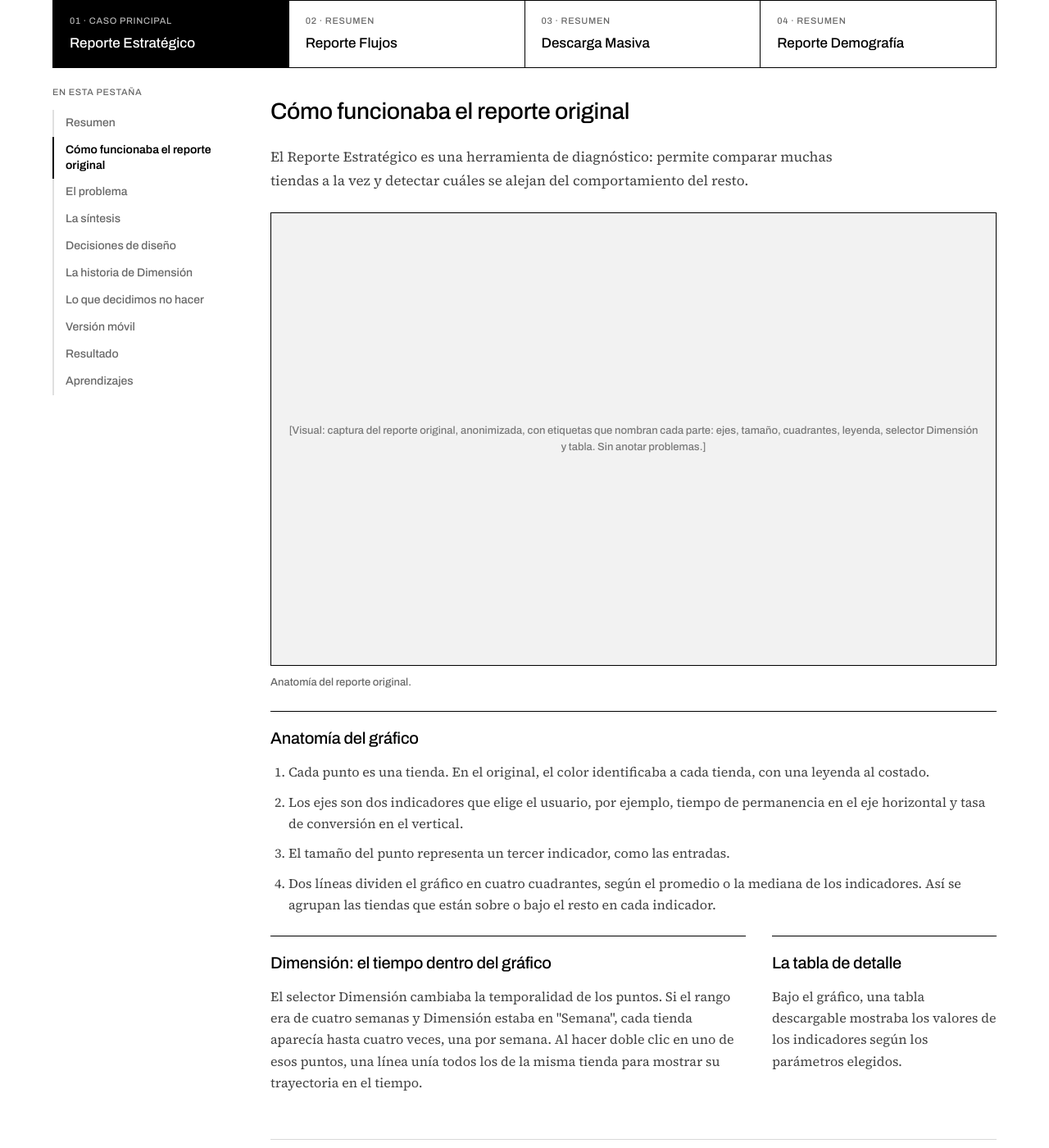
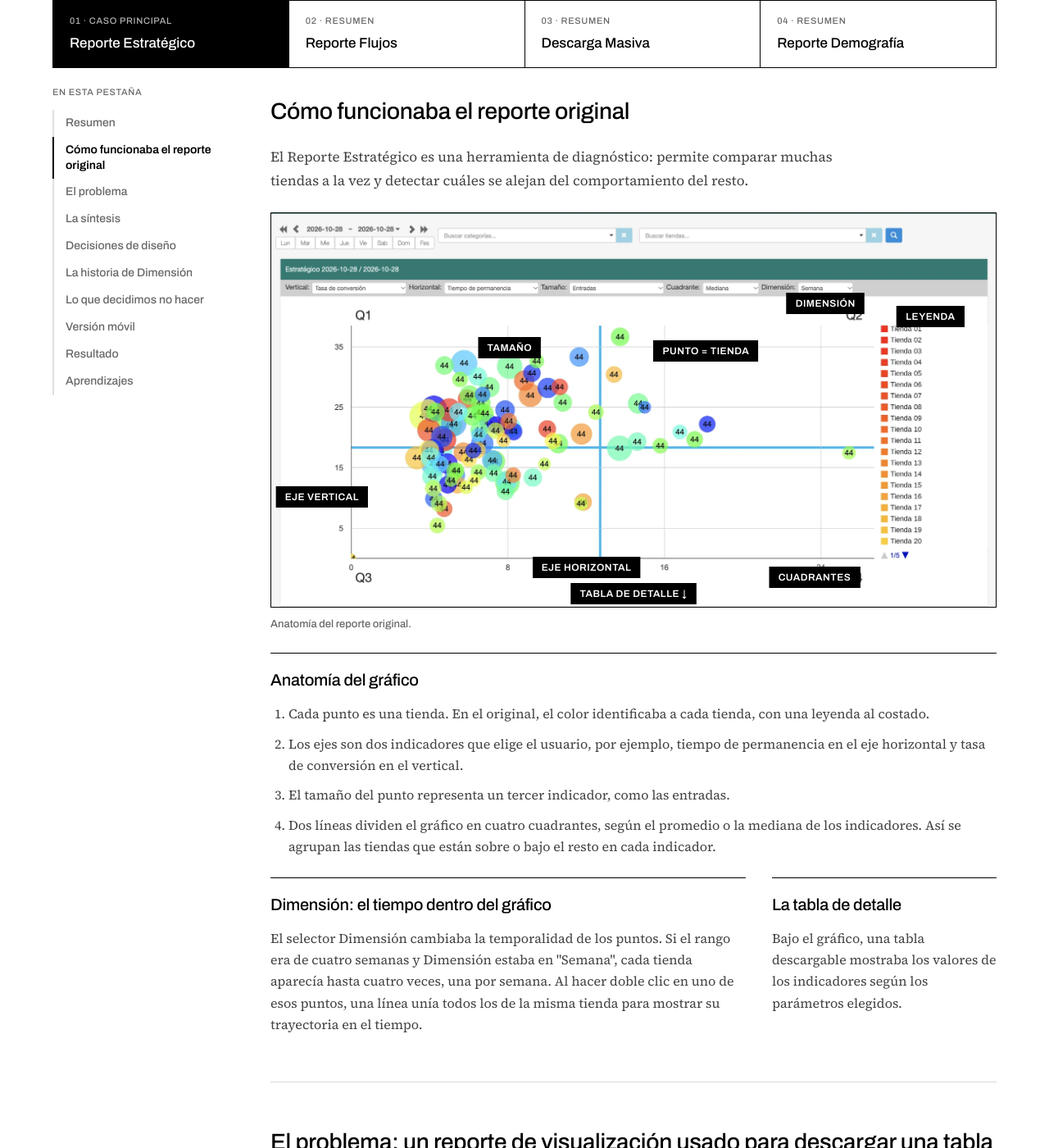
Before and after one commit to cathernandez/cathernandez.github.io, a Jekyll site: the page built from proyectos/plataforma-bi.html, in a window 1280 px wide and 1400 px high, scrolled down 3252 px. Shown: the whole window at 82% size. Built offline with Jekyll 4.4.1, drawn with Linux system fonts in a browser that asks for light colours.

Commit message:
Reporte Estratégico: captura anonimizada con etiquetas interactivas vinculadas a la anatomía del gráfico
Co-Authored-By: Claude Opus 5.5 <noreply@anthropic.com>
Claude-Session: https://claude.ai/code/session_01UYqgEbCiSSGF4VPAAjuLQ2

```diff
--- a/assets/css/estilos.css
+++ b/assets/css/estilos.css
@@ -472,3 +472,21 @@ p { margin: 0; }
   p.fs-28, .fs-26, .fs-24 { font-size: 20px !important; }
   .fs-23, .fs-22 { font-size: 19px !important; }
 }
+
+/* 10. Imágenes con etiquetas interactivas ---------------- */
+.anatomia { position: relative; border: var(--borde); line-height: 0; }
+.anatomia img { display: block; width: 100%; height: auto; }
+.anatomia__etiqueta {
+  position: absolute; transform: translate(-50%, -50%);
+  background: var(--negro); color: var(--blanco); border: 1px solid var(--negro);
+  padding: 6px 10px; font: 600 12px/1 var(--fuente-titulos); letter-spacing: 0.04em; text-transform: uppercase;
+  white-space: nowrap; cursor: pointer; transition: background .15s, color .15s;
+}
+.anatomia__etiqueta.anatomia-activo { background: var(--blanco); color: var(--negro); box-shadow: 0 0 0 3px var(--negro); }
+[data-anatomia-texto] { transition: background .15s, box-shadow .15s; cursor: default; }
+[data-anatomia-texto].anatomia-activo { background: var(--gris-fondo); box-shadow: 0 0 0 8px var(--gris-fondo); color: var(--negro); }
+@media (max-width: 640px) {
+  .anatomia-desliza { overflow-x: auto; -webkit-overflow-scrolling: touch; margin-right: calc(-1 * var(--margen-lateral)); padding: 14px 0 8px; }
+  .anatomia-desliza .anatomia { min-width: 760px; }
+  .anatomia__etiqueta { padding: 5px 8px; font-size: 10px; }
+}
--- a/assets/img/manifiesto-imagenes.csv
+++ b/assets/img/manifiesto-imagenes.csv
@@ -58,3 +58,4 @@ b8e9eccacf265c396cf6b45ea8ffad8a,assets/img/hold/26-pantalla-add-expense-hold-op
 7fdf04ce9e8394450953318f95f2cc90,assets/img/hold/29-pantalla-items-on-hold-hold-tooltip.webp,395,857,23,"Pantalla «Items on hold» de Hold con un tooltip de tutorial: «Put items on hold to gain points from waiting», con botones «Skip» y «Next»."
 2a43025b63c5cc8a71ea28819a9e06ff,assets/img/home/foto-catalina.webp,560,640,26,"Retrato de Catalina Hernández sonriendo, con pelo castaño largo y blusa blanca bordada."
 bf96095a471e1f1a58cc722f98a1cdf7,assets/docs/cv-catalina-hernandez.pdf,,,58,CV
+6b1f752dddfe96efbcfa049959f13f42,assets/img/plataforma-bi/01-reporte-original-anatomia.webp,1800,979,71,"Captura del reporte original, anonimizada: gráfico de dispersión con tiendas como puntos de colores, cuadrantes Q1 a Q4, selectores sobre el gráfico y leyenda de tiendas a la derecha."
--- a/assets/js/menu.js
+++ b/assets/js/menu.js
@@ -107,3 +107,44 @@ document.addEventListener('DOMContentLoaded', function () {
     if (e.target.closest && e.target.closest('[role="tablist"]')) setTimeout(actualizar, 60);
   });
 })();
+
+// Imágenes con etiquetas interactivas (por ejemplo, la anatomía del Reporte Estratégico):
+// al pasar el cursor, enfocar o tocar una etiqueta se resalta el texto que la explica, y viceversa.
+(function () {
+  var fijado = null;
+
+  function elementos(clave) {
+    return document.querySelectorAll('[data-anatomia="' + clave + '"], [data-anatomia-texto="' + clave + '"]');
+  }
+  function resaltar(clave, activo) {
+    Array.prototype.forEach.call(elementos(clave), function (el) {
+      el.classList.toggle('anatomia-activo', activo);
+    });
+  }
+  function claveDe(el) {
+    var x = el && el.closest && el.closest('[data-anatomia], [data-anatomia-texto]');
+    return x ? (x.getAttribute('data-anatomia') || x.getAttribute('data-anatomia-texto')) : null;
+  }
+
+  ['mouseover', 'focusin'].forEach(function (tipo) {
+    document.addEventListener(tipo, function (e) {
+      var k = claveDe(e.target);
+      if (k) resaltar(k, true);
+    });
+  });
+  ['mouseout', 'focusout'].forEach(function (tipo) {
+    document.addEventListener(tipo, function (e) {
+      var k = claveDe(e.target);
+      if (!k || k === fijado) return;
+      var hacia = claveDe(e.relatedTarget);
+      if (hacia !== k) resaltar(k, false);
+    });
+  });
+  // Toque o clic: deja el resaltado fijo hasta tocar otra cosa
+  document.addEventListener('click', function (e) {
+    var k = claveDe(e.target);
+    if (fijado && fijado !== k) resaltar(fijado, false);
+    fijado = (k && k !== fijado) ? k : null;
+    if (k) resaltar(k, fijado === k);
+  });
+})();
--- a/proyectos/plataforma-bi.html
+++ b/proyectos/plataforma-bi.html
@@ -73,13 +73,23 @@ scripts:
 <h3 class="fs-28" id="estrategico-como-funciona-t" style="margin: 0; font-family: 'Archivo', sans-serif; font-weight: 500; font-size: 28px; line-height: 1.2; letter-spacing: -0.01em">Cómo funcionaba el reporte original</h3>
 <p style="margin: 0; color: rgba(0,0,0,0.75); line-height: 1.7; font-size: 17px; max-width: 720px">El Reporte Estratégico es una herramienta de diagnóstico: permite comparar muchas tiendas a la vez y detectar cuáles se alejan del comportamiento del resto.</p>
 <div class="pila g-10">
-<div aria-label="Marcador de posición: captura del reporte original, anonimizada, con etiquetas que nombran cada parte: ejes, tamaño, cuadrantes, leyenda, selector Dimensión y tabla. Sin anotar problemas." role="img" style="aspect-ratio: 16 / 10; width: 100%; background: #f2f2f2; border: 1px solid #000; display: flex; align-items: center; justify-content: center; text-align: center; padding: 20px; box-sizing: border-box; color: rgba(0,0,0,0.5); font-family: 'Archivo', sans-serif; font-size: 13px; line-height: 1.5">[Visual: captura del reporte original, anonimizada, con etiquetas que nombran cada parte: ejes, tamaño, cuadrantes, leyenda, selector Dimensión y tabla. Sin anotar problemas.]</div>
+<div class="anatomia-desliza"><div class="anatomia">
+<img alt="Captura del reporte original, anonimizada: gráfico de dispersión con tiendas como puntos de colores, cuadrantes Q1 a Q4, selectores sobre el gráfico y leyenda de tiendas a la derecha." decoding="async" height="979" loading="lazy" src="{{ '/assets/img/plataforma-bi/01-reporte-original-anatomia.webp' | relative_url }}" width="1800"/>
+<button class="anatomia__etiqueta" data-anatomia="ejes" style="left: 7%; top: 72%" type="button">Eje vertical</button>
+<button class="anatomia__etiqueta" data-anatomia="ejes" style="left: 43.5%; top: 90.0%" type="button">Eje horizontal</button>
+<button class="anatomia__etiqueta" data-anatomia="puntos" style="left: 60%; top: 35%" type="button">Punto = tienda</button>
+<button class="anatomia__etiqueta" data-anatomia="tamano" style="left: 32.9%; top: 34.2%" type="button">Tamaño</button>
+<button class="anatomia__etiqueta" data-anatomia="cuadrantes" style="left: 75.0%; top: 92.5%" type="button">Cuadrantes</button>
+<button class="anatomia__etiqueta" data-anatomia="puntos" style="left: 91.0%; top: 26.2%" type="button">Leyenda</button>
+<button class="anatomia__etiqueta" data-anatomia="dimension" style="left: 76.5%; top: 23.0%" type="button">Dimensión</button>
+<button class="anatomia__etiqueta" data-anatomia="tabla" style="left: 50.0%; top: 96.6%" type="button">Tabla de detalle ↓</button>
+</div></div>
 <span class="pie-imagen">Anatomía del reporte original.</span>
 </div>
 <div class="pbi-cols pbi-cols--3" style="display: grid; grid-template-columns: repeat(3, minmax(0, 1fr)); gap: 24px 32px">
-<div style="grid-column: 1 / -1; border-top: 1px solid #000; padding-top: 16px; display: flex; flex-direction: column; gap: 12px"><h4 style="margin: 0; font-family: 'Archivo', sans-serif; font-weight: 500; font-size: 20px">Anatomía del gráfico</h4><ol style="margin: 0; padding-left: 22px; color: rgba(0,0,0,0.75); line-height: 1.65; font-size: 16px; display: flex; flex-direction: column; gap: 10px"><li>Cada punto es una tienda. En el original, el color identificaba a cada tienda, con una leyenda al costado.</li><li>Los ejes son dos indicadores que elige el usuario, por ejemplo, tiempo de permanencia en el eje horizontal y tasa de conversión en el vertical.</li><li>El tamaño del punto representa un tercer indicador, como las entradas.</li><li>Dos líneas dividen el gráfico en cuatro cuadrantes, según el promedio o la mediana de los indicadores. Así se agrupan las tiendas que están sobre o bajo el resto en cada indicador.</li></ol></div>
-<div style="grid-column: span 2; border-top: 1px solid #000; padding-top: 16px; display: flex; flex-direction: column; gap: 12px"><h4 style="margin: 0; font-family: 'Archivo', sans-serif; font-weight: 500; font-size: 20px">Dimensión: el tiempo dentro del gráfico</h4><p style="margin: 0; color: rgba(0,0,0,0.75); line-height: 1.65; font-size: 16px">El selector Dimensión cambiaba la temporalidad de los puntos. Si el rango era de cuatro semanas y Dimensión estaba en "Semana", cada tienda aparecía hasta cuatro veces, una por semana. Al hacer doble clic en uno de esos puntos, una línea unía todos los de la misma tienda para mostrar su trayectoria en el tiempo.</p></div>
-<div style="border-top: 1px solid #000; padding-top: 16px; display: flex; flex-direction: column; gap: 12px"><h4 style="margin: 0; font-family: 'Archivo', sans-serif; font-weight: 500; font-size: 20px">La tabla de detalle</h4><p style="margin: 0; color: rgba(0,0,0,0.75); line-height: 1.65; font-size: 16px">Bajo el gráfico, una tabla descargable mostraba los valores de los indicadores según los parámetros elegidos.</p></div>
+<div style="grid-column: 1 / -1; border-top: 1px solid #000; padding-top: 16px; display: flex; flex-direction: column; gap: 12px"><h4 style="margin: 0; font-family: 'Archivo', sans-serif; font-weight: 500; font-size: 20px">Anatomía del gráfico</h4><ol style="margin: 0; padding-left: 22px; color: rgba(0,0,0,0.75); line-height: 1.65; font-size: 16px; display: flex; flex-direction: column; gap: 10px"><li data-anatomia-texto="puntos">Cada punto es una tienda. En el original, el color identificaba a cada tienda, con una leyenda al costado.</li><li data-anatomia-texto="ejes">Los ejes son dos indicadores que elige el usuario, por ejemplo, tiempo de permanencia en el eje horizontal y tasa de conversión en el vertical.</li><li data-anatomia-texto="tamano">El tamaño del punto representa un tercer indicador, como las entradas.</li><li data-anatomia-texto="cuadrantes">Dos líneas dividen el gráfico en cuatro cuadrantes, según el promedio o la mediana de los indicadores. Así se agrupan las tiendas que están sobre o bajo el resto en cada indicador.</li></ol></div>
+<div data-anatomia-texto="dimension" style="grid-column: span 2; border-top: 1px solid #000; padding-top: 16px; display: flex; flex-direction: column; gap: 12px"><h4 style="margin: 0; font-family: 'Archivo', sans-serif; font-weight: 500; font-size: 20px">Dimensión: el tiempo dentro del gráfico</h4><p style="margin: 0; color: rgba(0,0,0,0.75); line-height: 1.65; font-size: 16px">El selector Dimensión cambiaba la temporalidad de los puntos. Si el rango era de cuatro semanas y Dimensión estaba en "Semana", cada tienda aparecía hasta cuatro veces, una por semana. Al hacer doble clic en uno de esos puntos, una línea unía todos los de la misma tienda para mostrar su trayectoria en el tiempo.</p></div>
+<div data-anatomia-texto="tabla" style="border-top: 1px solid #000; padding-top: 16px; display: flex; flex-direction: column; gap: 12px"><h4 style="margin: 0; font-family: 'Archivo', sans-serif; font-weight: 500; font-size: 20px">La tabla de detalle</h4><p style="margin: 0; color: rgba(0,0,0,0.75); line-height: 1.65; font-size: 16px">Bajo el gráfico, una tabla descargable mostraba los valores de los indicadores según los parámetros elegidos.</p></div>
 </div>
 </section>
 <section aria-labelledby="estrategico-problema-t" id="estrategico-problema" style="border-top: 1px solid rgba(0,0,0,0.15); padding-top: 56px; scroll-margin-top: 110px; display: flex; flex-direction: column; gap: 24px">
```
Also changed, not shown: assets/img/plataforma-bi/01-reporte-original-anatomia.webp (added).
